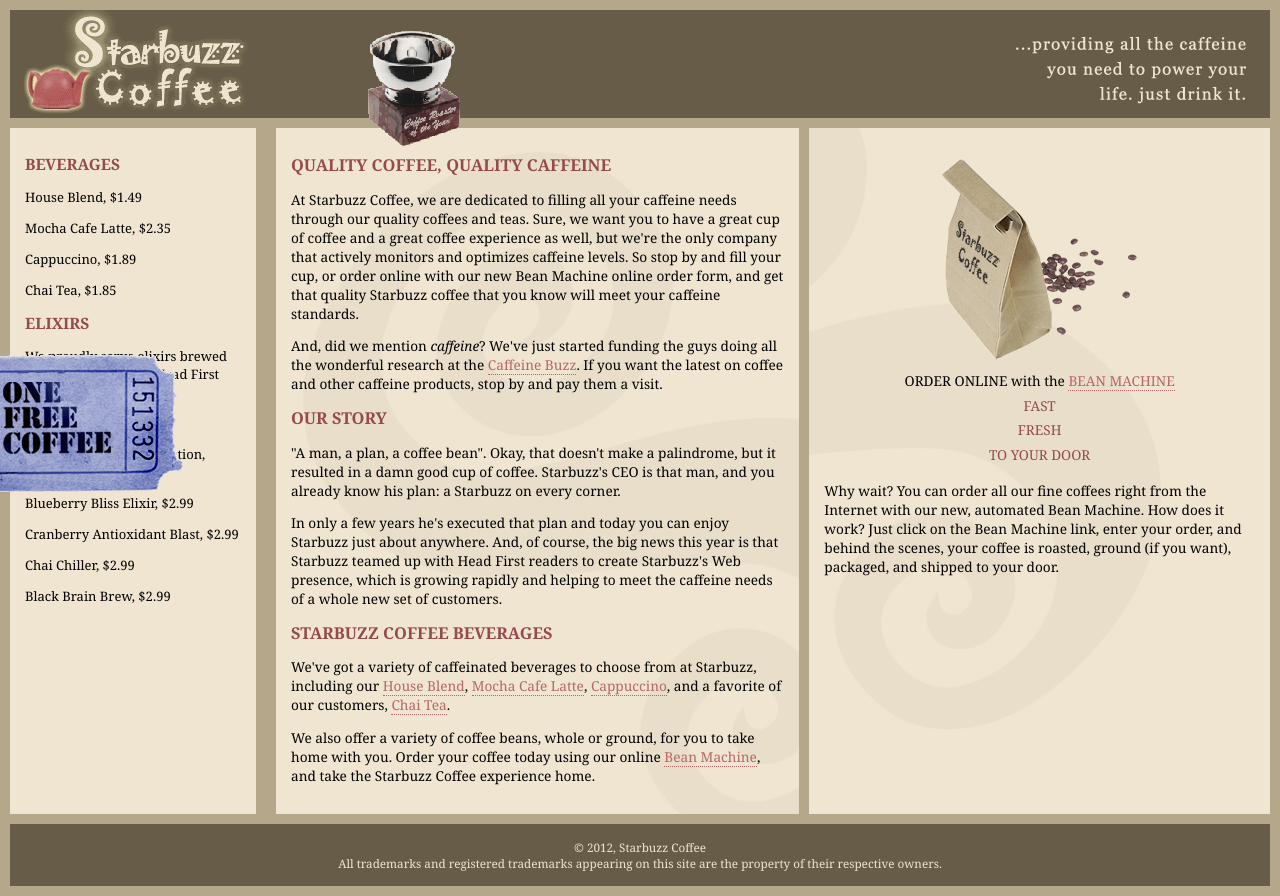
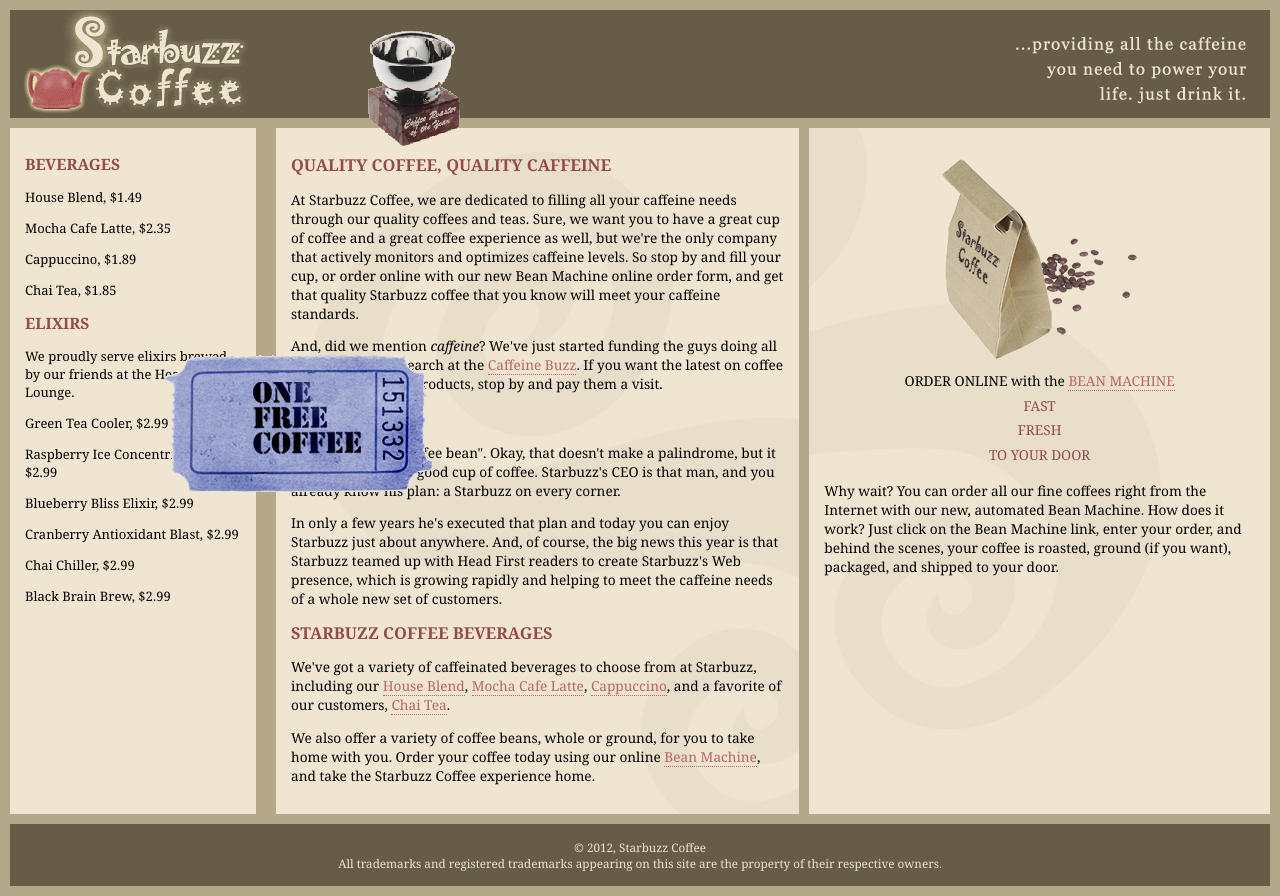
Before and after one commit to hujiayue/starbuzz, a plain HTML site: page index.html in a window 1280 px wide. In both pictures the pointer is over the element 51 px from the left and 428 px from the top of the page. Drawn offline with Linux system fonts and the light colour scheme.

Commit message:
youhuiquanyidong

```diff
--- a/starbuzz.css
+++ b/starbuzz.css
@@ -35,6 +35,13 @@ header img#headerSlogan{
 }
 #coupon a, img{
 border: none;
+}
+
+#coupon:hover
+{
+  position: fixed;
+  top:350px;
+  transform: translate(250px);
 }
 
 main {
```
